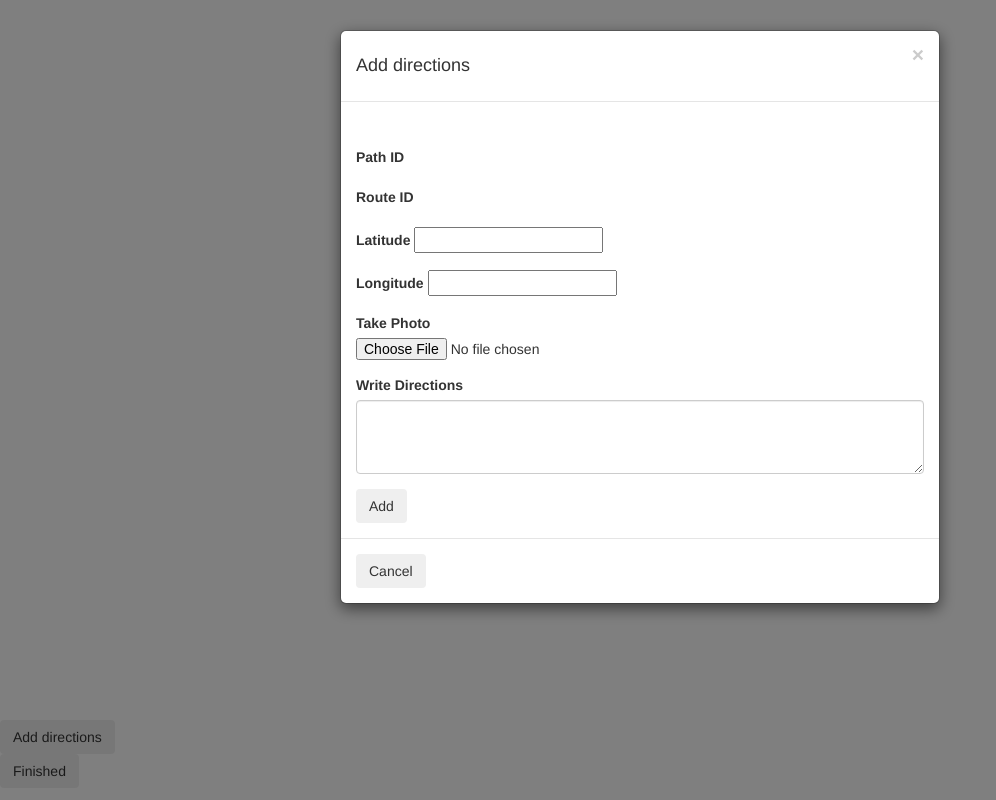
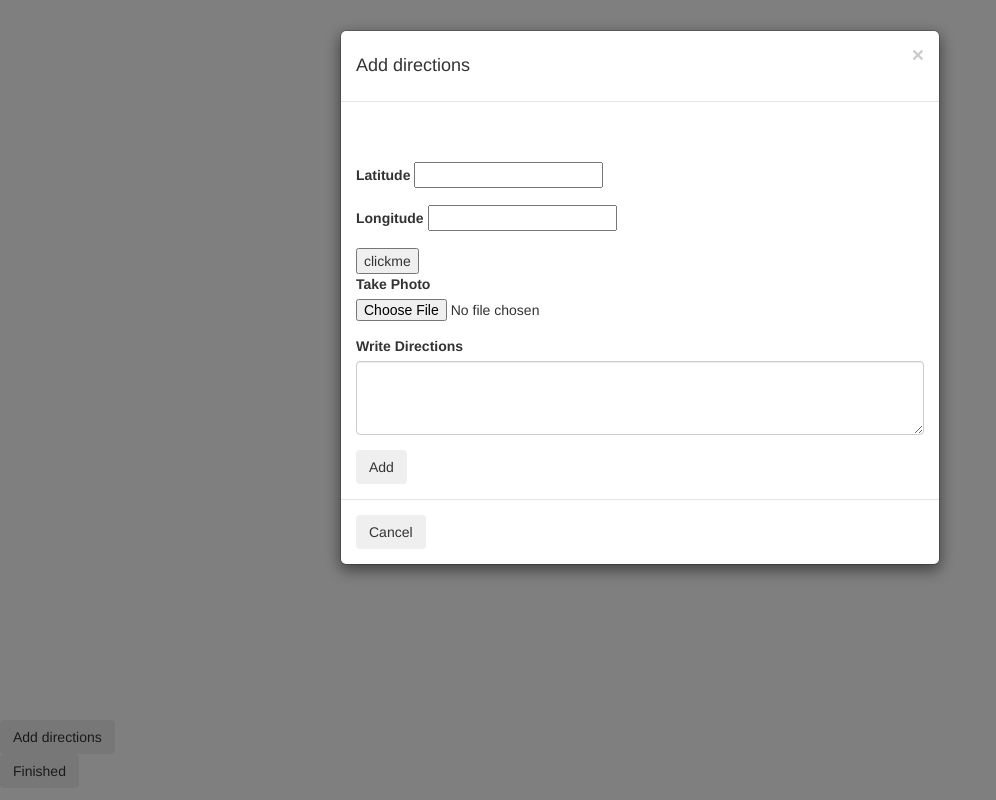
Before and after one commit to priyankaparikh/instawalk, a Flask app: template templates/navigation.html in a window 1280 px wide, after a click on "Add directions". Shown: the whole page, without its empty margins (0-996 px from the left). Run offline with Flask 2, Linux system fonts and the light colour scheme; the template is opened without the code that fills it: most values are stand-ins (such as "Sample title", 1, 10 or a date in 2020); data that the repository does not hold is empty; some libraries are stand-ins or nearby versions.

Commit message:
Need SSL Cert (HTTPS) to get user location, otherwise navigation template is debugged

```diff
--- a/templates/navigation.html
+++ b/templates/navigation.html
@@ -82,13 +82,11 @@
                     <form class="addDirectionForm "role='form' action='/add_directions' method='POST'>
                 </div>
                 <div class="modal-body mbody add_directions">
-                    <form onsubmit="getLocation()" role='form' id='myform' class='add_directions' action='/add_directions' method='POST'>
+                    <form role='form' id='myform' class='add_directions' action='/add_directions' method='POST'>
                         <div class="form-group">
-                          <label class='labeltext'>Path ID</label>
                           <input type="hidden" name="pathId" id="pathId" value="{{ path_id }}">
                         </div>
                         <div class="form-group">
-                          <label class='labeltext'>Route ID</label>
                           <input type="hidden" name="routeId" id="routeId" value="{{ route_id }}">
                         </div>
                         <div class="form-group">
@@ -99,6 +97,7 @@
                           <label class='labeltext'>Longitude</label>
                           <input type="text" name="longitude" id="longitude" value="">
                         </div>
+                        <input id="clickMe" type="button" value="clickme" onclick="getLocation();" />
                         <div class="form-group">
                             <label class='labeltext'>Take Photo</label>
                             <!-- TEST THIS FEATURE ON MOBILE -->
@@ -149,9 +148,10 @@
        <!-- Get User Location -->
 
     <script>
-        var latitude = document.getElementById("latitude");
-        var longitude = document.getElementById("longitude");
-        function getLocation() {
+      // $(document).on(, getLocation());
+      var latitude = document.getElementById("latitude");
+      var longitude = document.getElementById("longitude");
+      function getLocation() {
             if (navigator.geolocation) {
             navigator.geolocation.getCurrentPosition(formPosition);
             } else {
@@ -159,6 +159,8 @@
       }
     }
       function formPosition(position) {
+          // $('#latitude').val(position.coords.latitude);
+          // $('#longitude').val(position.coords.longitude);
           latitude.value = position.coords.latitude;
           longitude.value = position.coords.longitude;
       }
```
